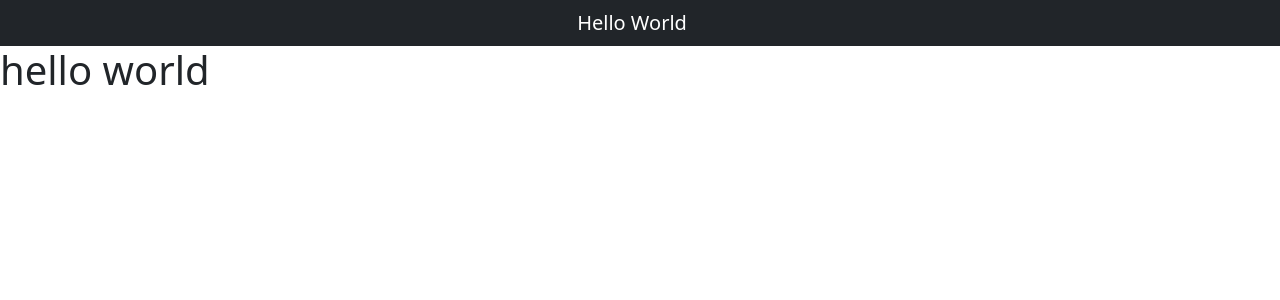
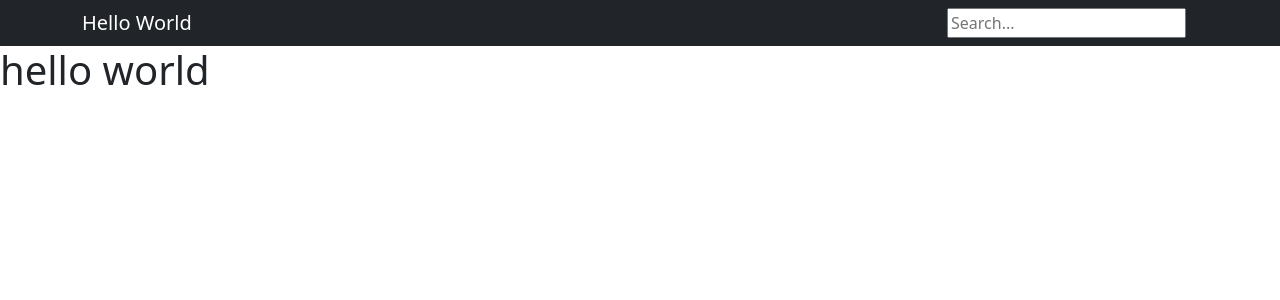
Before and after one commit to b3nzuk3/djangoApp1, a Django app: page / in a window 1280 px wide. Shown: the top 300 px of the page. Run offline with Django 4.2, Linux system fonts and the light colour scheme.

```diff
--- a/imageGram/templates/imageGram/base.html
+++ b/imageGram/templates/imageGram/base.html
@@ -10,12 +10,18 @@
 
 <body>
   <nav class="navbar navbar-dark navbar-expand-lg bg-dark">
-    <div class="container justify-content-center">
+    <div class="container">
       <div class="">
-          <a class="navbar-brand" href="#">Hello World</a>
+        <a class="navbar-brand" href="#">Hello World</a>
       </div>
-
-
+      <div class="container h-100">
+        <div class="d-flex justify-content-end h-100">
+          <div class="searchbar">
+            <input class="search_input" type="text" name="" placeholder="Search...">
+            <a href="#" class="search_icon"><i class="fas fa-search"></i></a>
+          </div>
+        </div>
+      </div>
     </div>
 
   </nav>
```
